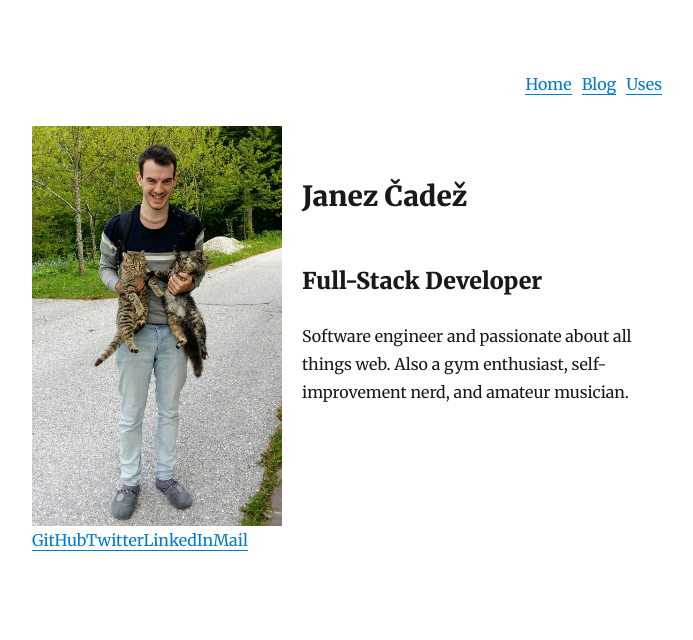
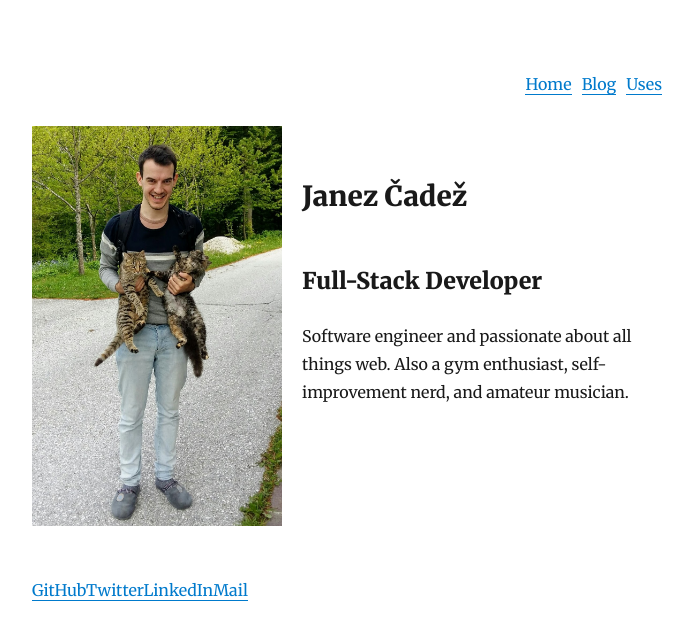
Before and after one commit to jamzi/portfolio, a Gatsby site: page / in a window 1280 px wide. Shown: the whole page, without its empty margins (293-986 px from the left). Built offline with nearby package versions, Linux system fonts and the light colour scheme; Gatsby itself is replaced by a stand-in of ours; some packages are replaced by stand-ins of ours.

Commit message:
add margin footer

```diff
--- a/src/components/footer.js
+++ b/src/components/footer.js
@@ -25,7 +25,7 @@ const items = [
 
 const Footer = () => {
   return (
-    <div>
+    <div style={{ marginTop: "50px" }}>
       {items.map(item => (
         <a
           href={item.url}
```
